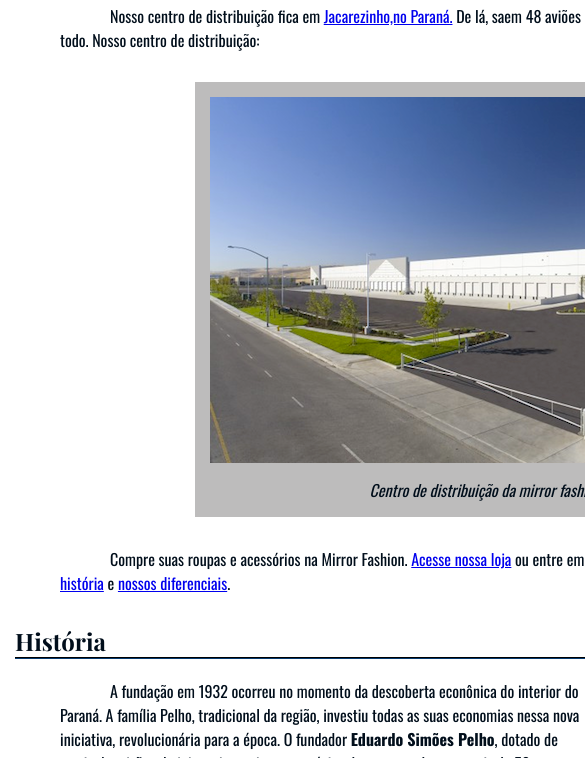
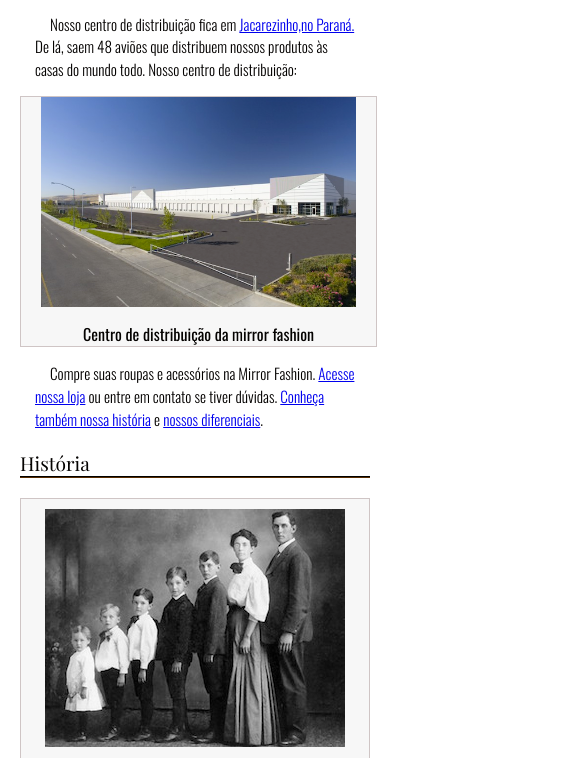
Before and after one commit to elmbarbosa/Front-End-labs, a plain HTML site: page simple-html/about-us.html in a window 390 px wide. Shown: the part 264-1022 px from the top of the page, 585 px wide, since content can reach past the window. Drawn offline with nearby package versions, Linux system fonts and the light colour scheme; a web font is replaced by a local one.

Commit message:
Ajustando para smartphones

```diff
--- a/simple-html/css/about-us.css
+++ b/simple-html/css/about-us.css
@@ -1,71 +1,146 @@
-html{
+:root {
+    --color-base: #040200;
+    --color-base-figure-background: #f7f7f7;
+    --color-base-figure-border: #cfc5c5;
+    --color-base-footer: #777;
+    --font-base: "Oswald", sans-serif;
+    --font-base-weigth: 300;
+    --font-first-title: "Playfair Display", serif;
+    --font-first-title-weigth: 700;
+}
+
+html {
     scroll-behavior: smooth;
-}
-:root{
-    --color-base: #010e1b;
-    --color-base-figure-background:#bdbcbc;
-    --color-base-figure-border:#f2eded;
-    --color-base-footer: #292727;
-    --font-firt-title: "Playfair Display", serif;
-    --font-second-title: "Doto", sans-serif;
-    --font-body: "Oswald", sans-serif;
-    --font-caption: "Rock Salt", cursive;
 }
 
 body {
     color: var(--color-base);
-    font-family: "Oswald", sans-serif;
+    font-family: var(--font-base);
+    font-weight: var(--font-base-weigth);
     margin-left: auto;
     margin-right: auto;
     width: 940px;
-    padding: 0 15px;
 }
 
+h1 {
+    background-image: url(../img/sobre-background.jpg);
+    padding: 10px;
+    font-family: var(--font-first-title);
+    font-weight: var(--font-first-title-weigth);
+}
 
-main h1{
-    background-image: url("../img/sobre-background.jpg");
-    padding: 10px;
-    font-family: "Playfair Display", serif;
-}
-h2{
+h2 {
     border-bottom: 2px groove var(--color-base);
     margin-top: 30px;
-    font-family: "Playfair Display", serif;
+    font-family: var(--font-first-title);
+    font-weight: 400;
 }
-figure{
-    background-color:var(--color-base-figure-background);
-    border: 1px solid #ccc var(--color-base-figure-border);
+
+figure {
+    background-color: var(--color-base-figure-background);
+    border: 1px solid var(--color-base-figure-border);
     text-align: center;
     padding: 15px;
-    margin: 30px auto;
-    max-width: 100%;
+    margin: 30px;
 }
-figcaption{
-    font-style: italic;
+
+figcaption {
+    font-family: "Oswald", sans-serif;
+    font-weight: 400;
     margin-top: 10px;
-    font-family: "Oswald", sans-serif;
 }
-p{
+
+p {
     padding: 0 45px;
-    text-indent: 50px;
+    text-indent: 25px;
+    text-align: justify;
 }
+
 #centro-distribuicao {
+    margin-right: auto;
     margin-left: auto;
-    margin-right: auto;
     width: 550px;
 }
-#familia-pelho {
-    float: right;
-    margin: 0 0 10px 10px
-}
+
 footer {
-    color: #777;
     margin: 30px 0;
     padding: 30px 0;
-    color: var(--color-base-footer)
+    color: var(--color-base-footer);
 }
+
 footer img {
     margin-right: 30px;
     vertical-align: middle;
-    width: 80px;
+    width: 94px;
 }
+
+#familia-pelho {
+    margin: 0 0 10px 10px;
+    float: right;
+}
+
+ul {
+    padding: 0 45px;
+}
+
+@media (max-width: 768px) {
+    body {
+        width: auto;
+        margin: 0 20px;
+    }
+
+    h1 {
+        font-size: 1.8em;
+        padding: 8px;
+    }
+
+    h2 {
+        font-size: 1.4em;
+        margin-top: 20px;
+    }
+
+    p {
+        padding: 0 15px;
+        text-indent: 15px;
+        text-align: left;
+        line-height: 1.5;
+    }
+
+    figure {
+        margin: 20px 0;
+        padding: 10px;
+    }
+
+    #centro-distribuicao {
+        width: 100%;
+        max-width: 550px;
+        margin: 10px auto;
+        max-width: 90%;
+        padding: 0 20px;
+    }
+
+    #centro-distribuicao img {
+        max-width: 100%;
+        height: auto;
+    }
+
+    #familia-pelho {
+        float: none;
+        margin: 20px auto;
+        display: block;
+    }
+}
+
+@media (max-width: 480px) {
+    h1 {
+        font-size: 1.5em;
+    }
+
+    h2 {
+        font-size: 1.2em;
+    }
+
+    p {
+        font-size: 0.95em;
+    }
+}
```
